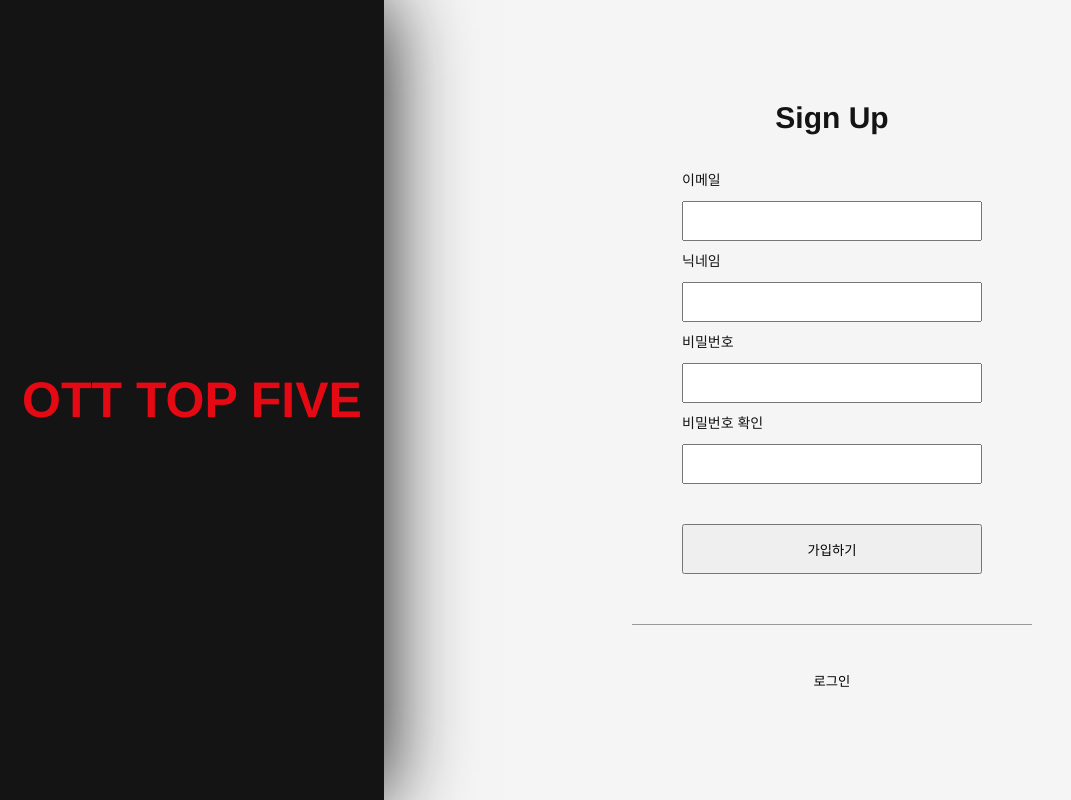
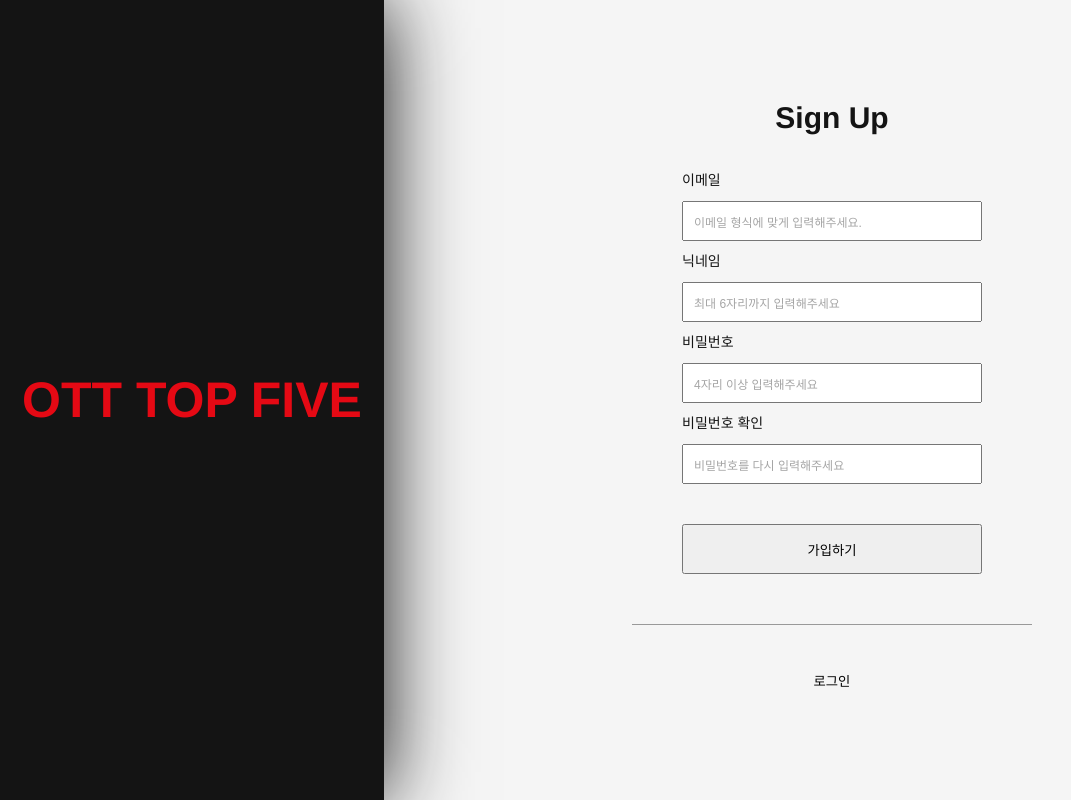
Before and after one commit to JShwa0429/chapter4_FE, a React (Create React App) app: page /signup in a window 1280 px wide. Shown: the whole page, without its empty margins (0-1071 px from the left). Built offline with nearby package versions, Linux system fonts and the light colour scheme.

Commit message:
로그아웃, 회원가입
로그아웃 삭제할 토큰추가
회원가입 조건 추가

```diff
--- a/src/components/Header/Header.jsx
+++ b/src/components/Header/Header.jsx
@@ -4,6 +4,7 @@ import styled from "styled-components";
 const Header = () => {
   const logout = () => {
     window.localStorage.removeItem("refresh-token");
+    window.localStorage.removeItem("authorization");
     navigator("/");
   };
 
--- a/src/components/Login/SignIn.jsx
+++ b/src/components/Login/SignIn.jsx
@@ -52,6 +52,7 @@ const SignIn = () => {
             onChange={changeInput}
             placeholder="비밀번호"
             required
+            minLength={4}
           ></LoginPwinput>
         </LoginPwBox>
         <LoginButton type="submit">로그인</LoginButton>
--- a/src/components/SignUp/SignUp.jsx
+++ b/src/components/SignUp/SignUp.jsx
@@ -50,6 +50,7 @@ export default function SignUpForm() {
           id="email"
           onChange={changeInput}
           required
+          placeholder={"이메일 형식에 맞게 입력해주세요."}
         ></SignUpInput>
 
         <SignUpSubTitle>닉네임</SignUpSubTitle>
@@ -58,6 +59,8 @@ export default function SignUpForm() {
           id="nickName"
           onChange={changeInput}
           required
+          maxLength={6}
+          placeholder={"최대 6자리까지 입력해주세요"}
         ></SignUpInput>
 
         <SignUpSubTitle>비밀번호</SignUpSubTitle>
@@ -66,6 +69,8 @@ export default function SignUpForm() {
           id="password"
           onChange={changeInput}
           required
+          minLength={4}
+          placeholder={"4자리 이상 입력해주세요"}
         ></SignUpInput>
 
         <SignUpSubTitle>비밀번호 확인</SignUpSubTitle>
@@ -74,6 +79,8 @@ export default function SignUpForm() {
           type="password"
           onChange={changeInput}
           required
+          minLength={4}
+          placeholder={"비밀번호를 다시 입력해주세요"}
         ></SignUpInput>
 
         <SignUpButton>가입하기</SignUpButton>
@@ -123,7 +130,12 @@ const SignUpInput = styled.input`
   margin: 10px auto;
   padding: 0 10px;
   font-size: 15px;
+  ::placeholder {
+    font-size: 12px;
+    color: #a5a5a5;
+  }
 `;
+
 const SignUpButton = styled.button`
   width: 300px;
   height: 50px;
--- a/src/redux/modules/signupSlice.js
+++ b/src/redux/modules/signupSlice.js
@@ -43,5 +43,5 @@ const signupSlice = createSlice({
 });
 
 
-export const { } = signupSlice.actions;
+// export const { } = signupSlice.actions;
 export default signupSlice.reducer;
```
